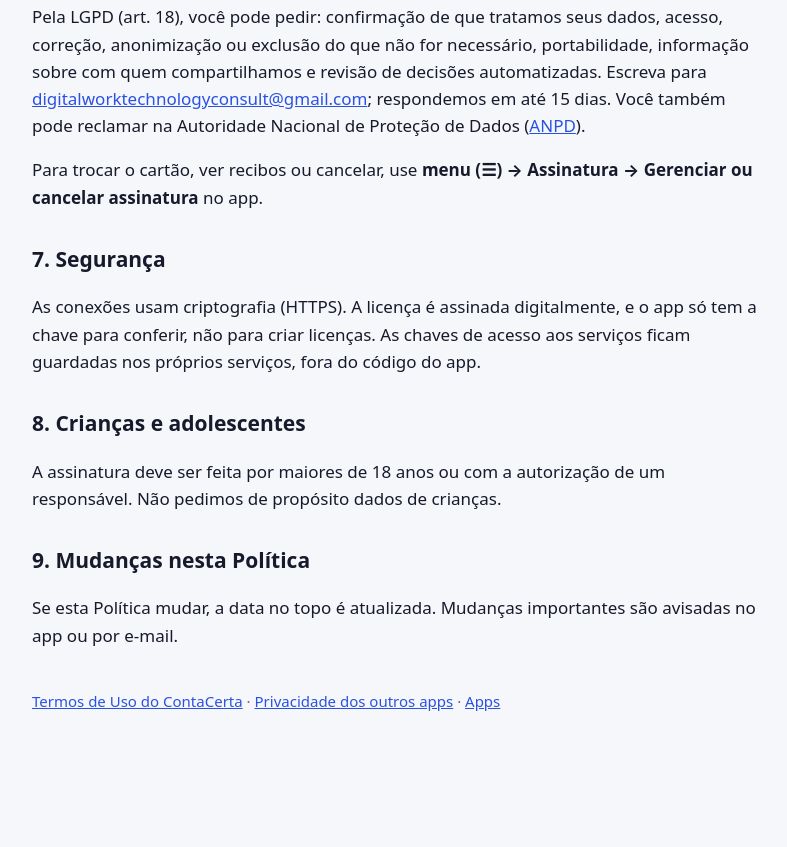
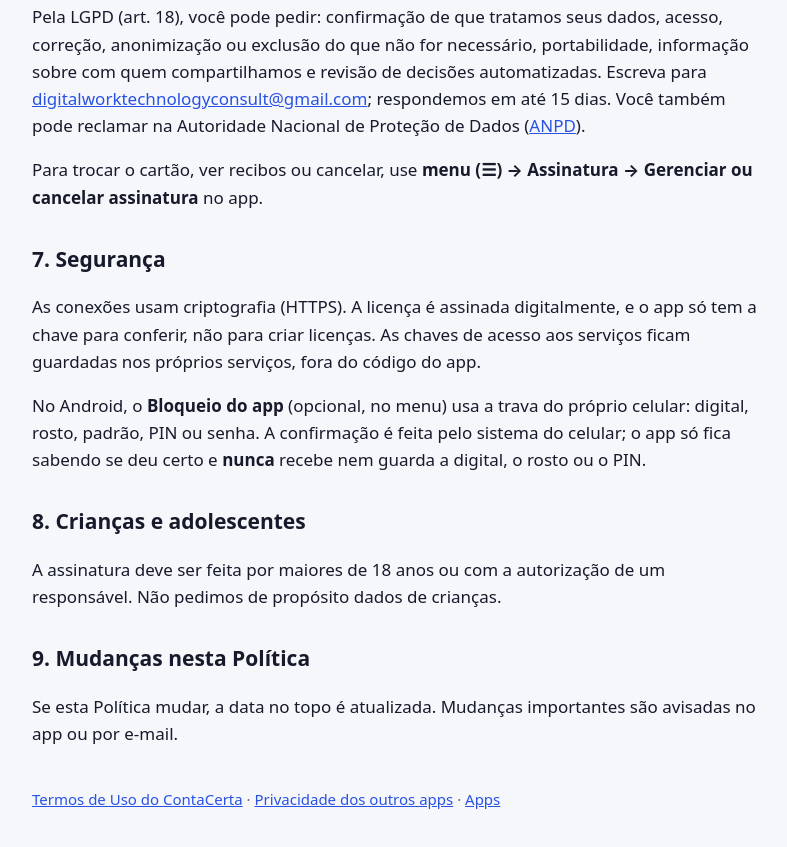
Before and after one commit to luizflaviomatias/apps, a website: page docs/privacidade/contacerta/index.html in a window 1280 px wide. Shown: the part 2116-2963 px from the top of the page, without its empty margins (244-1031 px from the left). Before the commit the page ends 2877 px from the top, so only its background shows below. Drawn offline with Linux system fonts and the light colour scheme.

Commit message:
Privacidade do ContaCerta: bloqueio com a trava do celular
Co-Authored-By: Claude Opus 5.5 <noreply@anthropic.com>

```diff
--- a/docs/privacidade/contacerta/index.html
+++ b/docs/privacidade/contacerta/index.html
@@ -67,6 +67,8 @@
     <h2 id="seguranca">7. Segurança</h2>
     <p>As conexões usam criptografia (HTTPS). A licença é assinada digitalmente, e o app só tem a chave para conferir, não para criar licenças.
       As chaves de acesso aos serviços ficam guardadas nos próprios serviços, fora do código do app.</p>
+    <p>No Android, o <b>Bloqueio do app</b> (opcional, no menu) usa a trava do próprio celular: digital, rosto, padrão, PIN ou senha.
+      A confirmação é feita pelo sistema do celular; o app só fica sabendo se deu certo e <b>nunca</b> recebe nem guarda a digital, o rosto ou o PIN.</p>
 
     <h2 id="criancas">8. Crianças e adolescentes</h2>
     <p>A assinatura deve ser feita por maiores de 18 anos ou com a autorização de um responsável. Não pedimos de propósito dados de crianças.</p>
```
